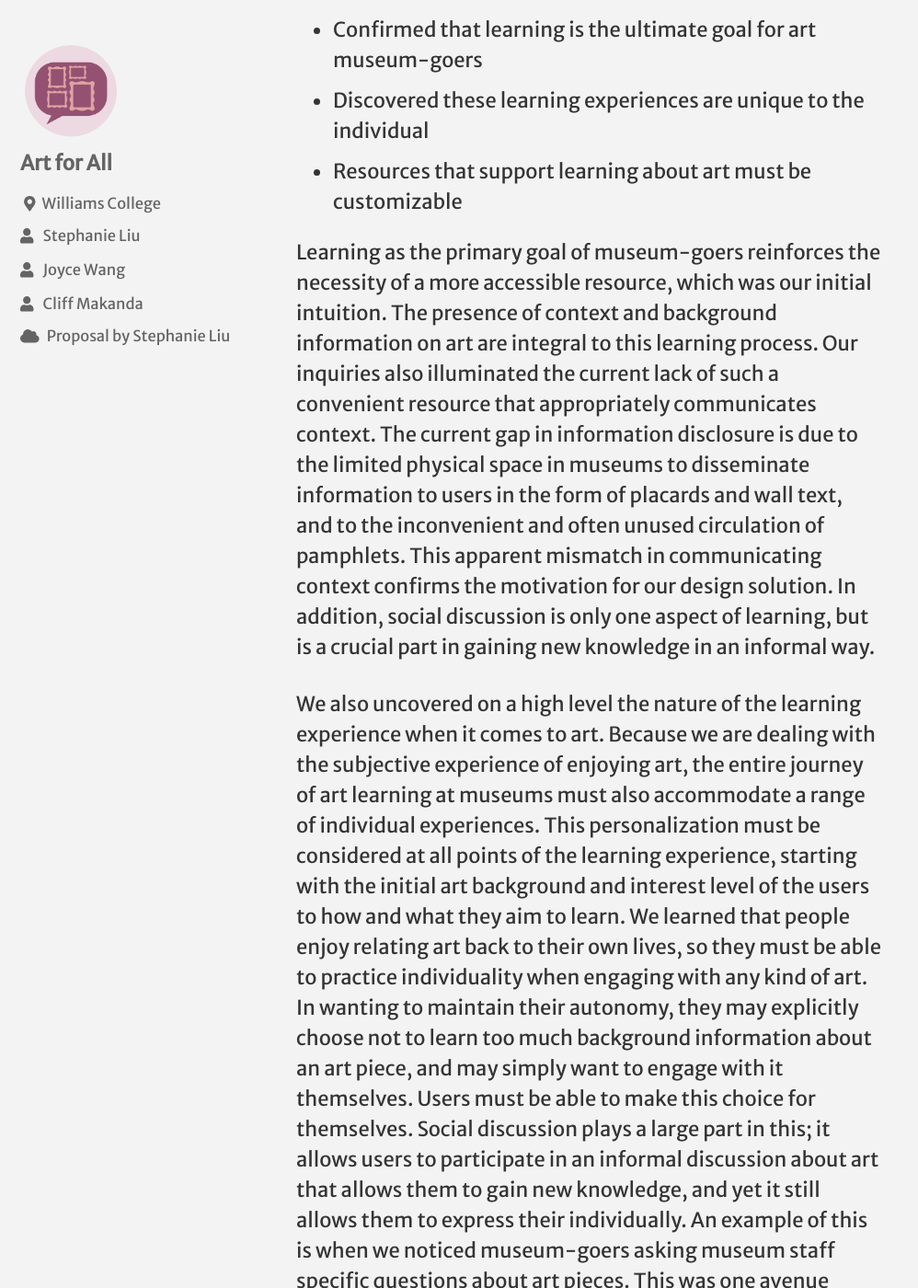
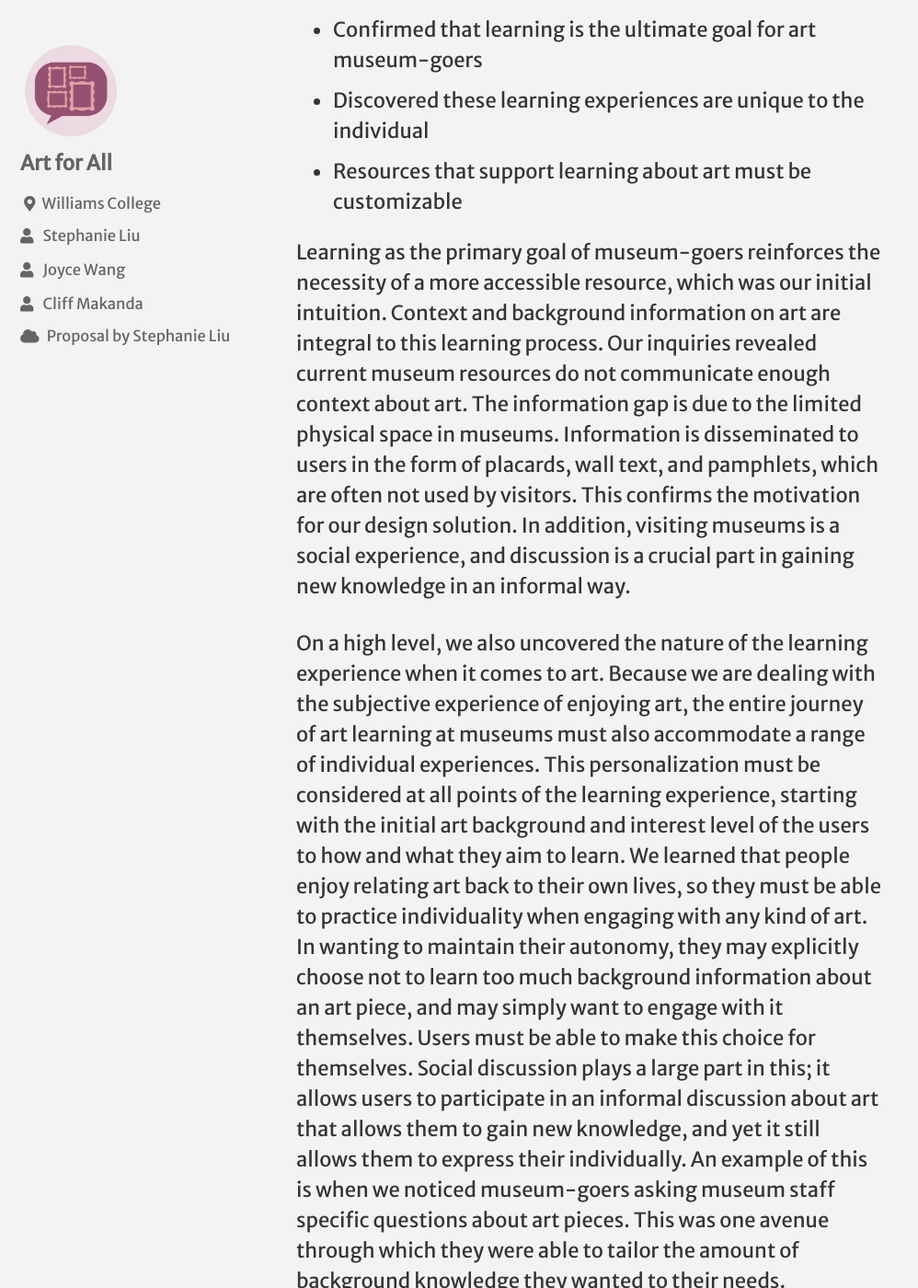
Before and after one commit to sliuu/hciproject, a Jekyll site: the page built from _posts/2018-02-28-design-research-results-and-themes.md, in a window 1280 px wide and 1400 px high, scrolled down 936 px. Shown: the whole window at 92% size, without its empty margins (0-998 px from the left). Built offline with Jekyll 4.4.1, drawn with Linux system fonts in a browser that asks for light colours; nearby versions of some CDN libraries; some web fonts are replaced; some of the changed text lies outside the part shown.

Commit message:
Update 2018-02-28-design-research-results-and-themes.md

```diff
--- a/_posts/2018-02-28-design-research-results-and-themes.md
+++ b/_posts/2018-02-28-design-research-results-and-themes.md
@@ -5,7 +5,7 @@
 
 ## Key Findings and Results
 
-Through our research, we uncovered a lot of information about people’s experience with art. We learned that people often view art in relation to their lives. Most people, with no formal art background, interact with art by drawing similarities to different aspects of their lives. In that vain, we also learned that direction is sometimes needed to guide social conversations about art, to prevent them from devolving into mere speculation. We also learned that correctly navigating a museum’s exhibits is an important aspect of the museum experience, and that different genres of art should be treated differently (some art is consumed together, as an exhibit, others individually). We learned that information can enhance the museum experience, but too much information can also distract the viewer.
+Through our research, we uncovered a lot of information about people’s experience with art. We learned that people often view art in relation to their lives. Most people, with no formal art background, interact with art by drawing similarities to different aspects of their lives. In that vain, we also learned that direction is sometimes needed to guide social conversations about art, to prevent them from devolving into mere speculation. We also learned that correctly navigating a museum’s exhibits is an important aspect of the museum experience, and that different genres of art should be treated differently (some art is consumed together, as an exhibit, others individually).In addition, information can enhance the museum experience, but too much information can also distract the viewer.
 
 ## Design Research Themes
 From our contextual inquiries, we:
@@ -13,8 +13,8 @@
 - Discovered these learning experiences are unique to the individual
 - Resources that support learning about art must be customizable
 
-Learning as the primary goal of museum-goers reinforces the necessity of a more accessible resource, which was our initial intuition. The presence of context and background information on art are integral to this learning process. Our inquiries also illuminated the current lack of such a convenient resource that appropriately communicates context. The current gap in information disclosure is due to the limited physical space in museums to disseminate information to users in the form of placards and wall text, and to the inconvenient and often unused circulation of pamphlets. This apparent mismatch in communicating context confirms the motivation for our design solution. In addition, social discussion is only one aspect of learning, but is a crucial part in gaining new knowledge in an informal way.
+Learning as the primary goal of museum-goers reinforces the necessity of a more accessible resource, which was our initial intuition. Context and background information on art are integral to this learning process. Our inquiries revealed current museum resources do not communicate enough context about art. The information gap is due to the limited physical space in museums. Information is disseminated to users in the form of placards, wall text, and pamphlets, which are often not used by visitors. This confirms the motivation for our design solution. In addition, visiting museums is a social experience, and discussion is a crucial part in gaining new knowledge in an informal way.
 
-We also uncovered on a high level the nature of the learning experience when it comes to art. Because we are dealing with the subjective experience of enjoying art, the entire journey of art learning at museums must also accommodate a range of individual experiences. This personalization must be considered at all points of the learning experience, starting with the initial art background and interest level of the users to how and what they aim to learn. We learned that people enjoy relating art back to their own lives, so they must be able to practice individuality when engaging with any kind of art. In wanting to maintain their autonomy, they may explicitly choose not to learn too much background information about an art piece, and may simply want to engage with it themselves. Users must be able to make this choice for themselves. Social discussion plays a large part in this; it allows users to participate in an informal discussion about art that allows them to gain new knowledge, and yet it still allows them to express their individually. An example of this is when we noticed museum-goers asking museum staff specific questions about art pieces. This was one avenue through which they were able to tailor the amount of background knowledge they wanted to their needs.
+On a high level, we also uncovered the nature of the learning experience when it comes to art. Because we are dealing with the subjective experience of enjoying art, the entire journey of art learning at museums must also accommodate a range of individual experiences. This personalization must be considered at all points of the learning experience, starting with the initial art background and interest level of the users to how and what they aim to learn. We learned that people enjoy relating art back to their own lives, so they must be able to practice individuality when engaging with any kind of art. In wanting to maintain their autonomy, they may explicitly choose not to learn too much background information about an art piece, and may simply want to engage with it themselves. Users must be able to make this choice for themselves. Social discussion plays a large part in this; it allows users to participate in an informal discussion about art that allows them to gain new knowledge, and yet it still allows them to express their individually. An example of this is when we noticed museum-goers asking museum staff specific questions about art pieces. This was one avenue through which they were able to tailor the amount of background knowledge they wanted to their needs.
 
 Through affinity diagramming, we were able to identify these high-level themes, as shown by the pink and purple post-its in the diagram above. By grouping similar statements from our interviewees together, we were able to pinpoint commonalities in the learning experience in art museums. For example, we noticed that the Art History professor stated that placards are informative but can be distracting, and actually both students noted that too much background information can actually take away from their appreciation of an artwork. To us, this meant that users would want to customize and tailor their learning to fit their needs. We used this kind of process to move from specific statements by specific users to general statements about groups of users throughout the construction of our affinity diagram.
```
